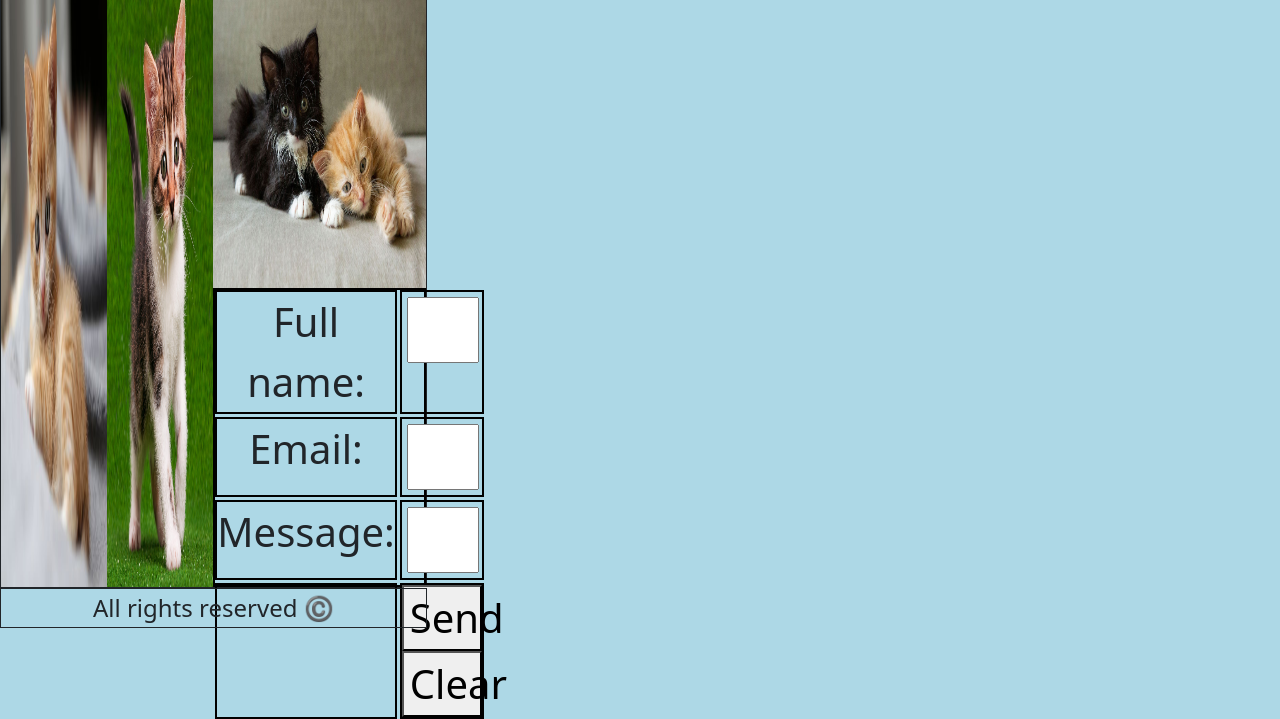
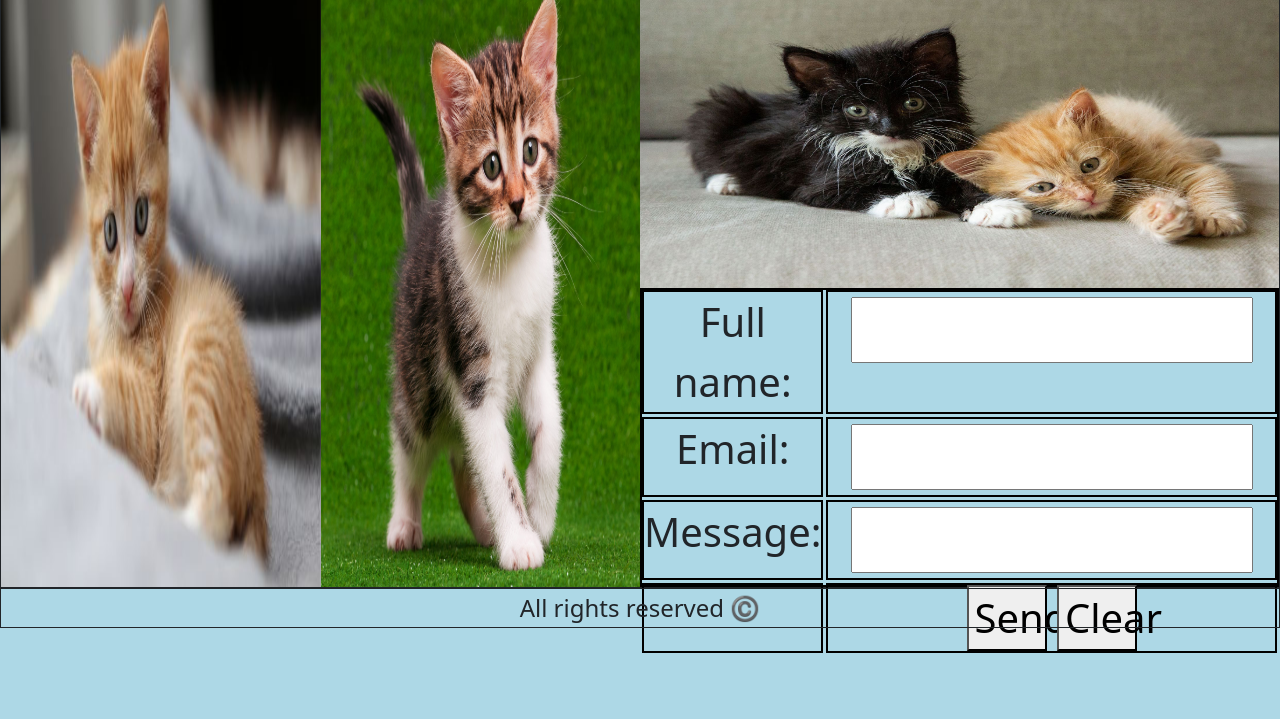
Before and after one commit to ShlomiMix/kittens, a plain HTML site: page index.html in a window 1280 px wide. Shown: the part 172-891 px from the top of the page. After the commit the page ends 825 px from the top, so only its background shows below. Drawn offline with nearby package versions, Linux system fonts and the light colour scheme.

Commit message:
Initial commit 1

```diff
--- a/index.html
+++ b/index.html
@@ -8,7 +8,7 @@
     <title>Document</title>
 </head>
 <body>
-    <div class="page-container col- col-sm-10 col-md-8 col-lg-6 col-xl-4">
+    <div class="page-container">
         <header>
             <h1>Cutest Kittens Ever!</h1>
 
```
